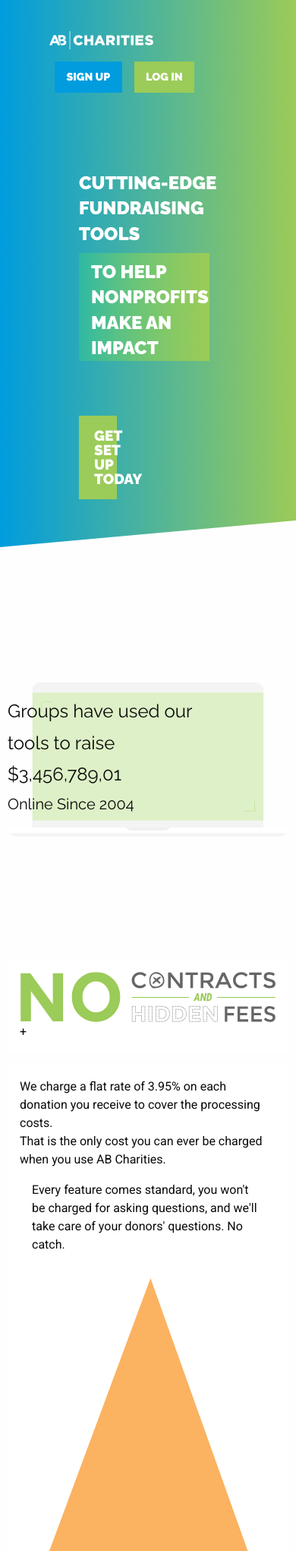
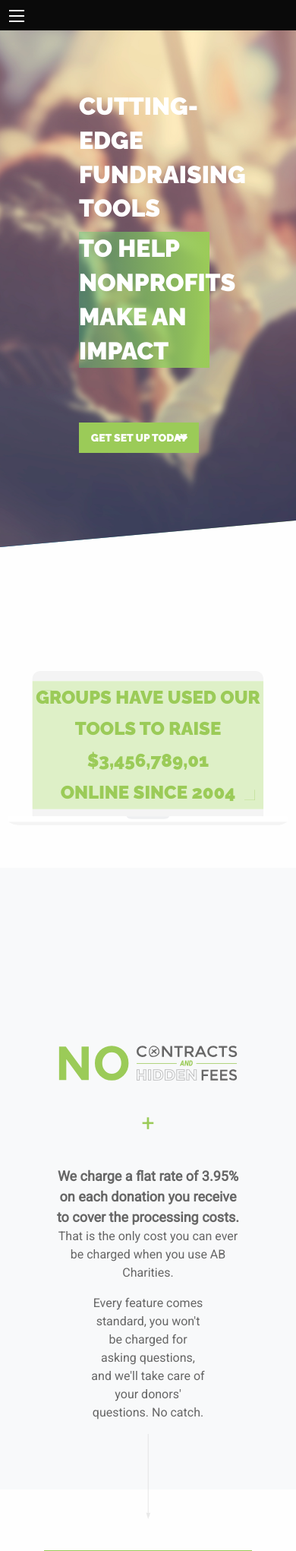
Before and after one commit to CeeNoriega/abc, a PHP site: page / in a window 390 px wide. Shown: the top 2041 px of the page at 76% size. Run offline with PHP 8.4, Linux system fonts and the light colour scheme; some libraries are stand-ins or nearby versions.

Commit message:
web responsive additions

```diff
--- a/css/app.css
+++ b/css/app.css
@@ -40,16 +40,26 @@
 }
 
 .top-section {
-  background-image:
-    linear-gradient(
-      to right,
-      #009CDE, #9BCB58
-    );
+  background: url('../images/hero-photo.png') no-repeat center, linear-gradient(to right, #009CDE, #9BCB58);
+  background-size: cover;
   height: 45rem;
   color: #FFFFFF;
   -webkit-clip-path: polygon(0 0, 1600px 0, 1600px 80%, 0 100%);
   clip-path: polygon(0 0, 1600px 0, 1600px 80%, 0 100%);
 }
+
+
+/*.top-section::after {
+  display: block;
+  position: relative;
+  background-image: linear-gradient(to right, #009CDE, #9BCB58);
+  /*margin-top: -150px;*/
+  /*height: 100%;
+  width: 100%;
+  content: '';
+  opacity: .4;
+  z-index: 0;
+}*/
 
 .callout {
   border: none;
@@ -656,6 +695,10 @@
 @media screen and (max-width: 39.9375em) {
   .orange-arrow img {
     margin-left: 0;
+  }
+
+  .grayscale-arrow-down {
+    max-height: 7rem;
   }
 }
 
--- a/index.html
+++ b/index.html
@@ -14,7 +14,12 @@
 
   <body>
     <div class="row top-section">
-      <div class="top-bar">
+      <div class="title-bar" data-responsive-toggle="top-bar" data-hide-for="medium">
+      <button class="menu-icon" type="button" data-toggle="top-bar"></button>
+      <!-- <div class="title-bar-title">Menu</div> -->
+    </div>
+
+      <div class="top-bar" id="top-bar">
         <div class="top-bar-title">
           <span data-responsive-toggle="responsive-menu" data-hide-for="medium">
           </span>
@@ -130,12 +135,12 @@
         </div>
       </div>
     </div>
-    <div class="row express flexbox-container">
-      <div class="large-5 large-offset-1 medium-5 medium-offset-1 small-12 columns left">
+    <div class="row data-equalizer express flexbox-container">
+      <div class="large-6 small-12 columns panel left">
         <img src="images/charities-ipad-express.svg" />
       </div>
-      <div class="large-5 medium-5 small-12 columns right">
-        <div class="right-section">
+      <div class="right">
+        <div class="large-6 small-12 columns panel right-section">
           <div class="header">
             <div class="top">
               <h2>ActBlue Express:</h2>
```
Also changed, not shown: other parts of css/app.css (+43 -14 lines), images/hero-photo.png (added), 1 other file.
